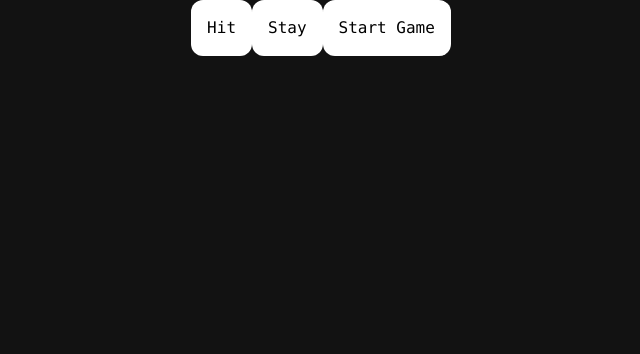
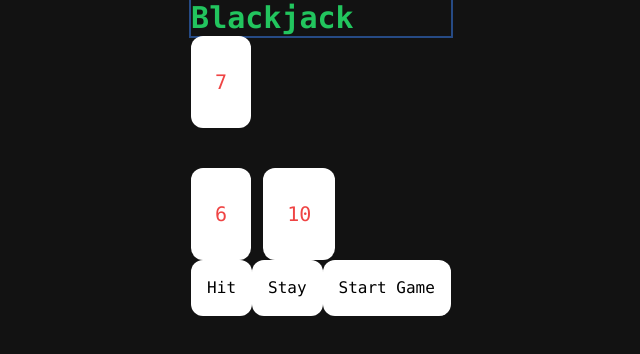
Before and after one commit to grgelsec/Blackjack.ai, a React (Vite) app: page / in a window 1280 px wide. Both pictures are taken after a click on the button "Start Game". Shown: the top 354 px of the page, without its empty margins (319-959 px from the left). Built offline with nearby package versions, Linux system fonts and the light colour scheme.

Commit message:
almost done, not presentable

```diff
--- /dev/null
+++ b/src/components/cards.tsx
@@ -0,0 +1,32 @@
+type card = {
+  rank: number;
+  count: number;
+  suite: string;
+};
+interface cardProps {
+  playerHand: card[];
+  dealerHand: card[];
+}
+
+export default function CardLayout({ playerHand, dealerHand }: cardProps) {
+  return (
+    <>
+      <div className="flex flex-col space-y-10">
+        <div className="flex row space-x-3">
+          {dealerHand.map((card) => (
+            <div className="py-8 px-6 bg-white text-xl text-red-500 font-mono rounded-xl text-md">
+              {card.rank}
+            </div>
+          ))}
+        </div>
+        <div className="flex row space-x-3">
+          {playerHand.map((card) => (
+            <div className="py-8 px-6 bg-white text-xl text-red-500 font-mono rounded-xl text-md">
+              {card.rank}
+            </div>
+          ))}
+        </div>
+      </div>
+    </>
+  );
+}
--- a/src/components/gameParent.tsx
+++ b/src/components/gameParent.tsx
@@ -3,6 +3,7 @@ import HitOption from "./hit";
 import StayOption from "./stay";
 import ManageCards from "./gamelogic";
 import Start from "./startgame";
+import CardLayout from "./cards";
 
 //TODO: add a way for the value to go back to false after their turn
 
@@ -17,9 +18,12 @@ export default function GameControls() {
   const [stay, setStayChoice] = useState(0);
   const [playerHand, setPlayerHand] = useState<card[]>([]);
   const [dealerHand, setDealerHand] = useState<card[]>([]);
-  const [turn, setTurn] = useState(0);
+  const [turn, setTurn] = useState(1);
   const [gameState, setGameState] = useState(0);
+  const [playerCount, setPlayerCount] = useState(0);
+  const [dealerCount, setDealerCount] = useState(0);
 
+  //indicates if the game is going or not.
   function handleGameState() {
     setGameState(1);
 
@@ -47,19 +51,31 @@ export default function GameControls() {
 
   return (
     <>
-      <HitOption hit={hit} handleHit={handleHit} />
-      <StayOption stay={stay} handleStay={handleStay} />
-      <Start gameState={gameState} handleGameState={handleGameState} />
+      <body className="">
+        <h1 className="text-3xl font-mono font-bold text-green-500 ring-2">
+          Blackjack
+        </h1>
+        <div className="">
+          <CardLayout playerHand={playerHand} dealerHand={dealerHand} />
+        </div>
+        <div className="">
+          <div>
+            <HitOption hit={hit} handleHit={handleHit} />
+            <StayOption stay={stay} handleStay={handleStay} />
+            <Start gameState={gameState} handleGameState={handleGameState} />
+          </div>
+        </div>
+      </body>
+
       <ManageCards
         hit={hit}
+        stay={stay}
         playerHand={playerHand}
-        setPlayerHand={setPlayerHand}
+        playerCount={playerCount}
+        dealerCount={dealerCount}
         dealerHand={dealerHand}
-        setDealerHand={setDealerHand}
         turn={turn}
-        setTurn={setTurn}
         gameState={gameState}
-        setGameState={setGameState}
       />
     </>
   );
--- a/src/components/gamelogic.tsx
+++ b/src/components/gamelogic.tsx
@@ -7,28 +7,26 @@ type card = {
 //indicates types from parnet component gameParent.tsx
 interface ManageProps {
   hit: number;
+  stay: number;
   turn: number;
-  setTurn: React.Dispatch<React.SetStateAction<number>>;
   playerHand: card[];
-  setPlayerHand: React.Dispatch<React.SetStateAction<card[]>>;
   dealerHand: card[];
-  setDealerHand: React.Dispatch<React.SetStateAction<card[]>>;
   gameState: number;
-  setGameState: React.Dispatch<React.SetStateAction<number>>;
+  playerCount: number;
+  dealerCount: number;
 }
 
 //TODO: New problem, cards with count == 0 are being added to the hands and when the same card gets called at the same time, it subtracts more. maybe see if i can get rid of findmatchingsuite
 
 export default function ManageCards({
   hit,
+  stay,
   turn,
-  setTurn,
   playerHand,
-  setPlayerHand,
   dealerHand,
-  setDealerHand,
   gameState,
-  setGameState,
+  playerCount,
+  dealerCount,
 }: ManageProps) {
   //selects a random index in cardCollection
   const getRandomInt = (max: number) => {
@@ -50,11 +48,12 @@ export default function ManageCards({
     { rank: 10, count: 4, suite: "jack" },
     { rank: 10, count: 4, suite: "queen" },
     { rank: 10, count: 4, suite: "king" },
-    { rank: 11, count: 4, suite: "ace" },
+    { rank: getRandomInt(12), count: 4, suite: "ace" },
   ];
 
+  //generates a random card.
   const getCard = () => {
-    const cardIndex = getRandomInt(12);
+    const cardIndex = getRandomInt(getRandomInt(12));
     let generatedCard = cardCollection[cardIndex];
     while (generatedCard.count < 0) {
       generatedCard = cardCollection[getRandomInt(12)];
@@ -62,14 +61,16 @@ export default function ManageCards({
     return generatedCard;
   };
 
-  // const getCard = () => {
-  //   let generatedCard: card;
-  //   do {
-  //     const cardIndex = getRandomInt(cardCollection.length);
-  //     generatedCard = cardCollection[cardIndex];
-  //   } while (generatedCard.count <= 0);
-  //   return generatedCard;
-  // };
+  /*
+  const getCard = () => {
+    let generatedCard: card;
+    do {
+      const cardIndex = getRandomInt(cardCollection.length);
+      generatedCard = cardCollection[cardIndex];
+    } while (generatedCard.count <= 0);
+    return generatedCard;
+  };
+  */
 
   //search array to see if it contains a card with the same suite as the new card
   const findMatchingSuite = (handOne: card[], newCard: card) => {
@@ -105,20 +106,46 @@ export default function ManageCards({
     }
   };
 
-  //TODO: need a function that adds two cards to the start
+  // const findPlayerTotal = (hand: card[], count: number) => {
+  //   for (let i = 0; i <= hand.length; i++) {
+  //     count += hand[i].count;
+  //   }
+  //   return count;
+  // };
+
+  //GAME LOGIC
   const startGame = () => {
     if (gameState == 1) {
       gameState = 0;
       addCardToHand(playerHand, dealerHand, 1);
       addCardToHand(playerHand, dealerHand, 2);
       addCardToHand(playerHand, dealerHand, 1);
-      addCardToHand(playerHand, dealerHand, 2);
+    }
+  };
+  const runningGame = () => {
+    while (gameState == 1) {
+      if (hit == 1) {
+        hit = 0;
+        addCardToHand(playerHand, dealerHand, turn);
+        turn = 0;
+      } else if (stay == 1) {
+        stay = 0;
+      } else if (hit == 0) {
+        hit = 1;
+        addCardToHand(playerHand, dealerHand, turn);
+        turn = 1;
+      }
     }
   };
   startGame();
-  ifPlayerHits(playerHand, dealerHand, 1);
+  runningGame();
+  // } else if (turn == 0) {
+
+  // }
+  console.log(hit);
   console.log(dealerHand);
   console.log(playerHand);
+
   /*
    game starts and the cards are dealt to the user and dealer(bot)
    turn is 1 (user)
--- a/src/components/hit.tsx
+++ b/src/components/hit.tsx
@@ -11,7 +11,7 @@ export default function HitOption({ hit, handleHit }: HitProps) {
       <button
         value={hit}
         onClick={handleHit}
-        className="p-4 bg-white rounded-xl font-mono"
+        className="px-4 py-4 bg-white rounded-xl font-mono"
       >
         Hit
       </button>
--- a/src/components/startgame.tsx
+++ b/src/components/startgame.tsx
@@ -9,7 +9,7 @@ export default function Start({ gameState, handleGameState }: startProps) {
       <button
         value={gameState}
         onClick={handleGameState}
-        className="p-4 bg-white rounded-xl font-mono"
+        className="px-4 py-4 bg-white rounded-xl font-mono"
       >
         Start Game
       </button>
--- a/src/components/stay.tsx
+++ b/src/components/stay.tsx
@@ -11,7 +11,7 @@ export default function StayOption({ stay, handleStay }: StayProps) {
       <button
         value={stay}
         onClick={handleStay}
-        className="p-4 bg-white rounded-xl font-mono"
+        className="px-4 py-4 bg-white rounded-xl font-mono"
       >
         Stay
       </button>
```
